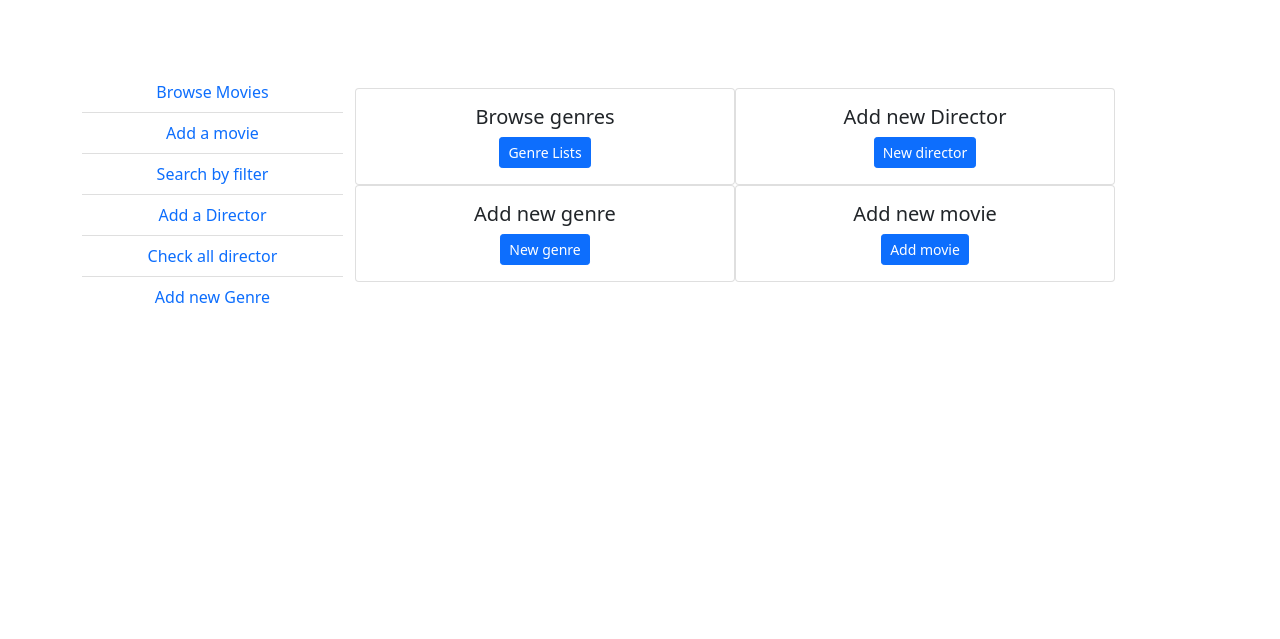
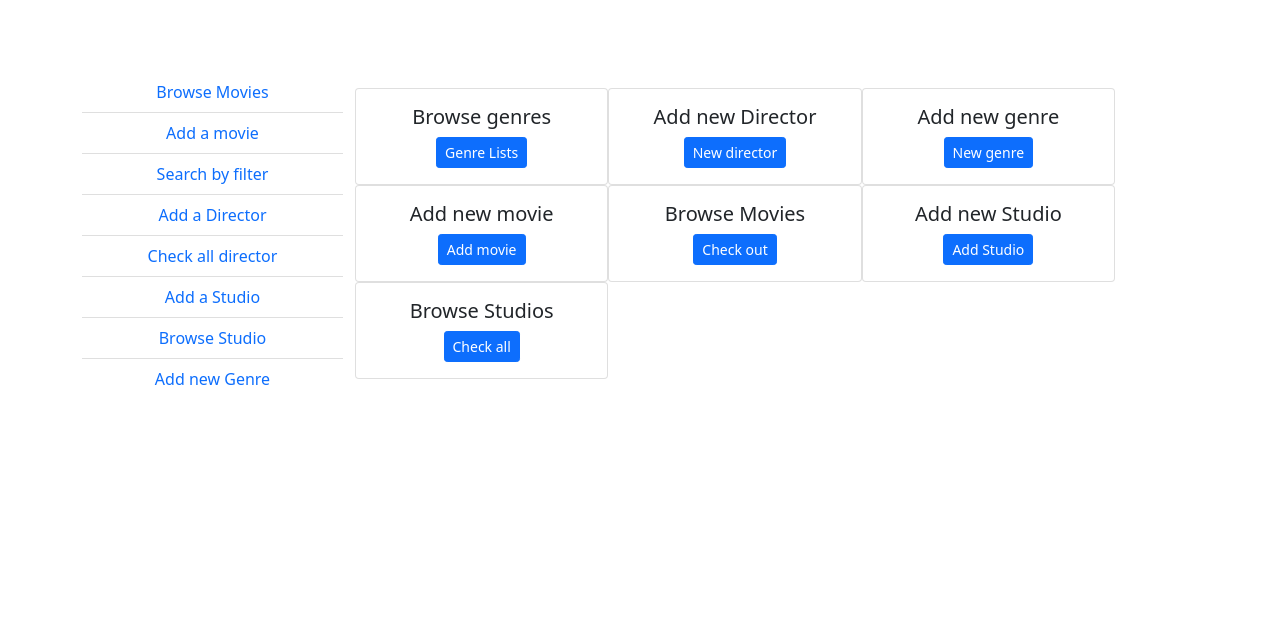
Before and after one commit to vikas1412/movies-demo, a Django app: page /movies/ in a window 1280 px wide. Shown: the part 58-697 px from the top of the page. Run offline with Django 3.2, Linux system fonts and the light colour scheme.

Commit message:
Add new_studio, StudioList, StudioDetail links

```diff
--- a/templates/base.html
+++ b/templates/base.html
@@ -76,6 +76,8 @@
                 <li class="list-group-item text-center"><a href="#"> Search by filter</a></li>
                 <li class="list-group-item text-center"><a href="{% url 'new-director' %}"> Add a Director</a></li>
                 <li class="list-group-item text-center"><a href="{% url 'directors' %}"> Check all director</a></li>
+                <li class="list-group-item text-center"><a href="{% url 'new-studio' %}"> Add a Studio</a></li>
+                <li class="list-group-item text-center"><a href="{% url 'studios' %}"> Browse Studio</a></li>
                 <li class="list-group-item text-center"><a href="{% url 'new-genre' %}"> Add new Genre</a></li>
             </ul>
         </div>
--- a/templates/movie/index.html
+++ b/templates/movie/index.html
@@ -4,7 +4,7 @@
 
 {% block body %}
     <div class="row text-center mt-3">
-        <div class="col-sm-6 p-0">
+        <div class="col-sm-4 p-0">
             <div class="card">
                 <div class="card-body">
                     <h5 class="card-title">Browse genres</h5>
@@ -12,7 +12,7 @@
                 </div>
             </div>
         </div>
-        <div class="col-sm-6 p-0">
+        <div class="col-sm-4 p-0">
             <div class="card">
                 <div class="card-body">
                     <h5 class="card-title">Add new Director</h5>
@@ -20,7 +20,7 @@
                 </div>
             </div>
         </div>
-        <div class="col-sm-6 p-0">
+        <div class="col-sm-4 p-0">
             <div class="card">
                 <div class="card-body">
                     <h5 class="card-title">Add new genre</h5>
@@ -28,7 +28,7 @@
                 </div>
             </div>
         </div>
-        <div class="col-sm-6 p-0">
+        <div class="col-sm-4 p-0">
             <div class="card">
                 <div class="card-body">
                     <h5 class="card-title">Add new movie</h5>
@@ -36,5 +36,32 @@
                 </div>
             </div>
         </div>
+
+        <div class="col-sm-4 p-0">
+            <div class="card">
+                <div class="card-body">
+                    <h5 class="card-title">Browse Movies</h5>
+                    <a href="{% url 'movies' %}" class="btn-sm btn btn-primary">Check out</a>
+                </div>
+            </div>
+        </div>
+
+        <div class="col-sm-4 p-0">
+            <div class="card">
+                <div class="card-body">
+                    <h5 class="card-title">Add new Studio</h5>
+                    <a href="{% url 'new-studio' %}" class="btn-sm btn btn-primary">Add Studio</a>
+                </div>
+            </div>
+        </div>
+
+        <div class="col-sm-4 p-0">
+            <div class="card">
+                <div class="card-body">
+                    <h5 class="card-title">Browse Studios</h5>
+                    <a href="{% url 'studios' %}" class="btn-sm btn btn-primary">Check all</a>
+                </div>
+            </div>
+        </div>
     </div>
 {% endblock %}
```
